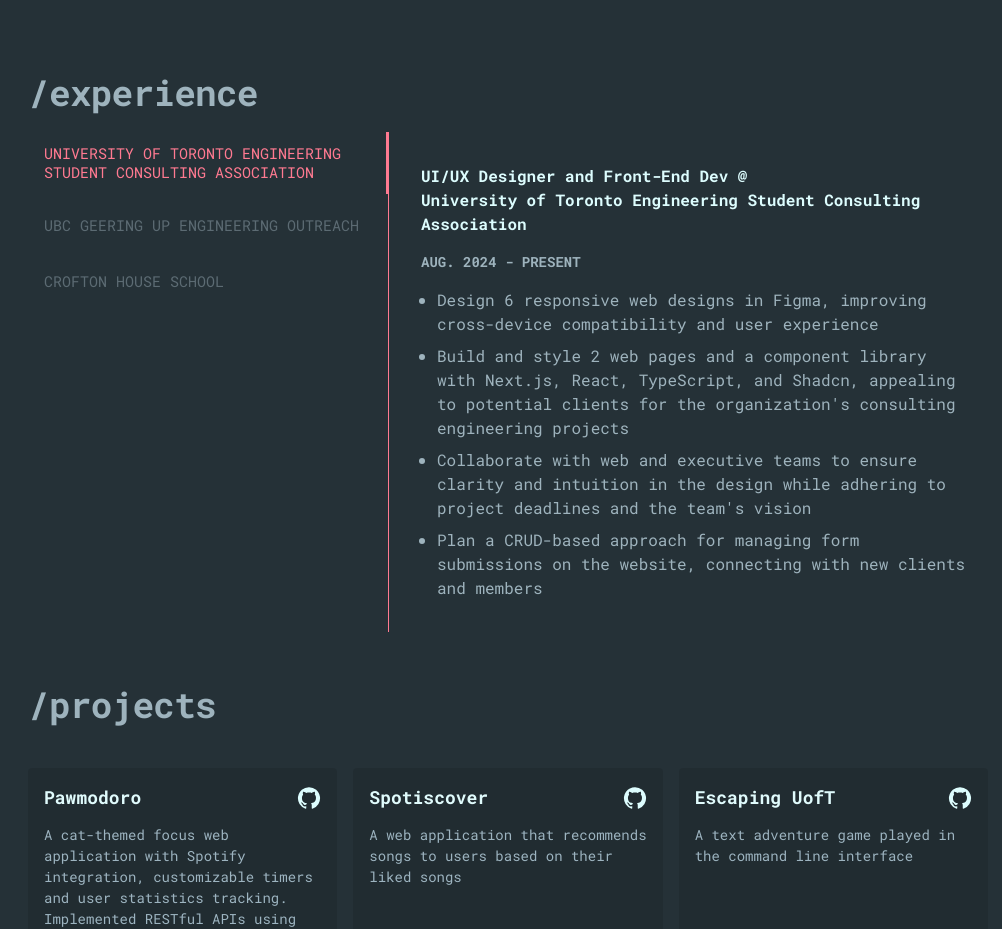
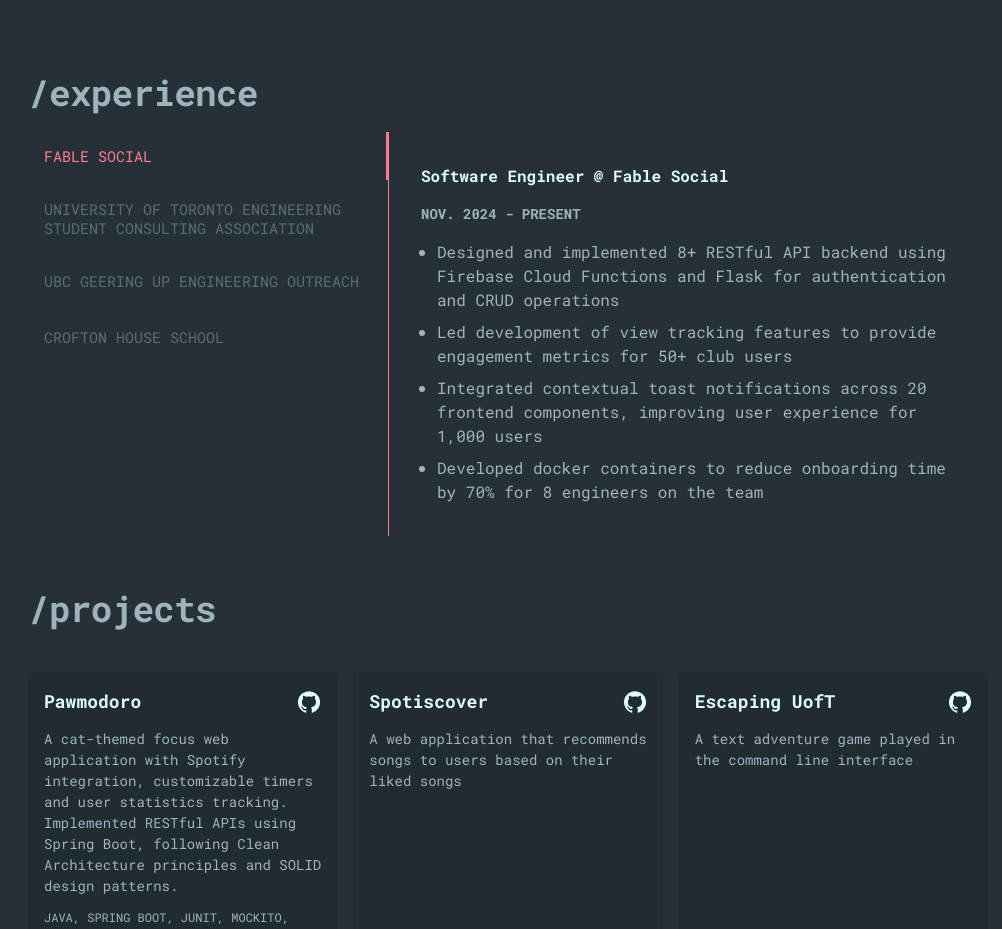
Before and after one commit to rachelkd/portfolio, a React (Vite) app: page / in a window 1280 px wide. Shown: the part 1240-2169 px from the top of the page, without its empty margins (132-1134 px from the left). Built offline with nearby package versions, Linux system fonts and the light colour scheme.

Commit message:
Update JobsList with Fable Social role and better descriptions for past experience

```diff
--- a/src/components/JobsList.tsx
+++ b/src/components/JobsList.tsx
@@ -10,14 +10,23 @@
 }
 
 const experienceItems: { [key: string]: ExperienceItem } = {
+    'Fable Social': {
+        jobTitle: 'Software Engineer @',
+        duration: 'Nov. 2024 - Present',
+        desc: [
+            'Designed and implemented 8+ RESTful API backend using Firebase Cloud Functions and Flask for authentication and CRUD operations',
+            'Led development of view tracking features to provide engagement metrics for 50+ club users',
+            'Integrated contextual toast notifications across 20 frontend components, improving user experience for 1,000 users',
+            'Developed docker containers to reduce onboarding time by 70% for 8 engineers on the team',
+        ],
+    },
     'University of Toronto Engineering Student Consulting Association': {
         jobTitle: 'UI/UX Designer and Front-End Dev @',
         duration: 'Aug. 2024 - Present',
         desc: [
-            'Design 6 responsive web designs in Figma, improving cross-device compatibility and user experience',
-            "Build and style 2 web pages and a component library with Next.js, React, TypeScript, and Shadcn, appealing to potential clients for the organization's consulting engineering projects",
-            "Collaborate with web and executive teams to ensure clarity and intuition in the design while adhering to project deadlines and the team's vision",
-            'Plan a CRUD-based approach for managing form submissions on the website, connecting with new clients and members',
+            'Designed 6 responsive web designs in Figma, improving cross-device compatibility and user experience',
+            'Built and styled 2 web pages and a component library of 10+ components with Next.js, React, TypeScript, and Shadcn, appealing to 5+ clients for consulting engineering projects',
+            'Led monthly design reviews with web and executive teams, result in 50% fewer design revisions',
         ],
     },
     'UBC Geering Up Engineering Outreach': {
@@ -25,8 +34,8 @@
         duration: 'Jun. 2024 - Aug. 2024',
         desc: [
             'Programmed interactive coding curriculum in Python aimed at elementary and middle school students to facilitate STEM outreach in British Columbia',
-            'Instructed over 30 dynamic STEM lessons with an emphasis on coding and physics, instilling confidence in STEM for underrepresented groups',
-            'Fostered effective collaboration and communication among co-instructors and campers to teach over 300 students per week',
+            'Instructed 30+ dynamic STEM lessons with an emphasis on coding and physics, instilling confidence in STEM for underrepresented groups',
+            'Trained and collaborated with 30+ co-instructors and campers to teach over 300 students per week',
         ],
     },
     'Crofton House School': {
```
